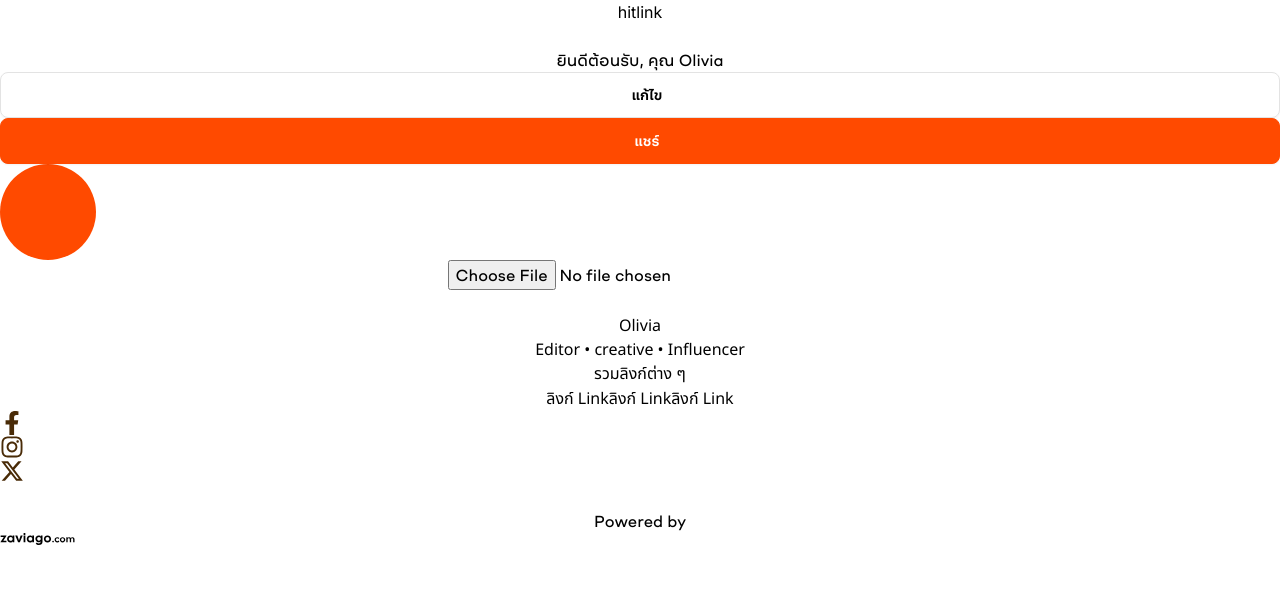
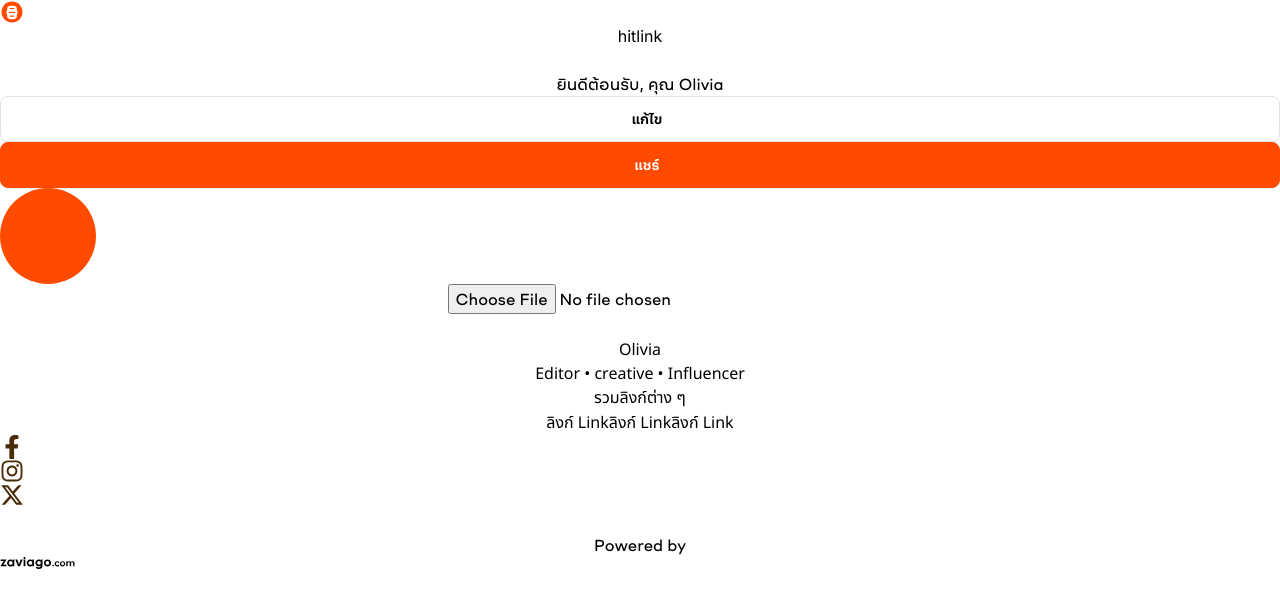
Before and after one commit to MarkSuttirak/linkter, a React (Vite) app in the folder linkpage/: page /profile in a window 1280 px wide. Shown: the top 608 px of the page. Built offline with nearby package versions, Linux system fonts and the light colour scheme; some icons are missing; what frappe-react-sdk would draw is missing.

Commit message:
Update profile.jsx

```diff
--- a/linkpage/src/pages/profile.jsx
+++ b/linkpage/src/pages/profile.jsx
@@ -5,7 +5,7 @@ import { Share06, Edit05, Image01, FaceSmile, Menu02, Edit01, ChevronLeft, Chevr
 import EmojiPicker, { Emoji } from "emoji-picker-react";
 import zaviago from '../icons/zaviago-com.svg'
 import { Link } from "react-router-dom";
-import bio from '../icons/icon.svg'
+import bioIcon from '../icons/icon.svg'
 import DotsVertical from "../icons/dotsVertical";
 import UpperLink from "../icons/upperLink";
 import LowerLink from "../icons/lowerLink";
@@ -216,7 +216,7 @@ const Profile = () => {
           ) : (
             <header className='px-4 py-3 flex items-center justify-between h-[64px]'>
               <div className='flex gap-x-[10px]'>
-                <img src={bio} />
+                <img src={bioIcon} />
                 <h1 className='text-gray-900 inter font-semibold text-xl'>hitlink</h1>
               </div>
 
```
